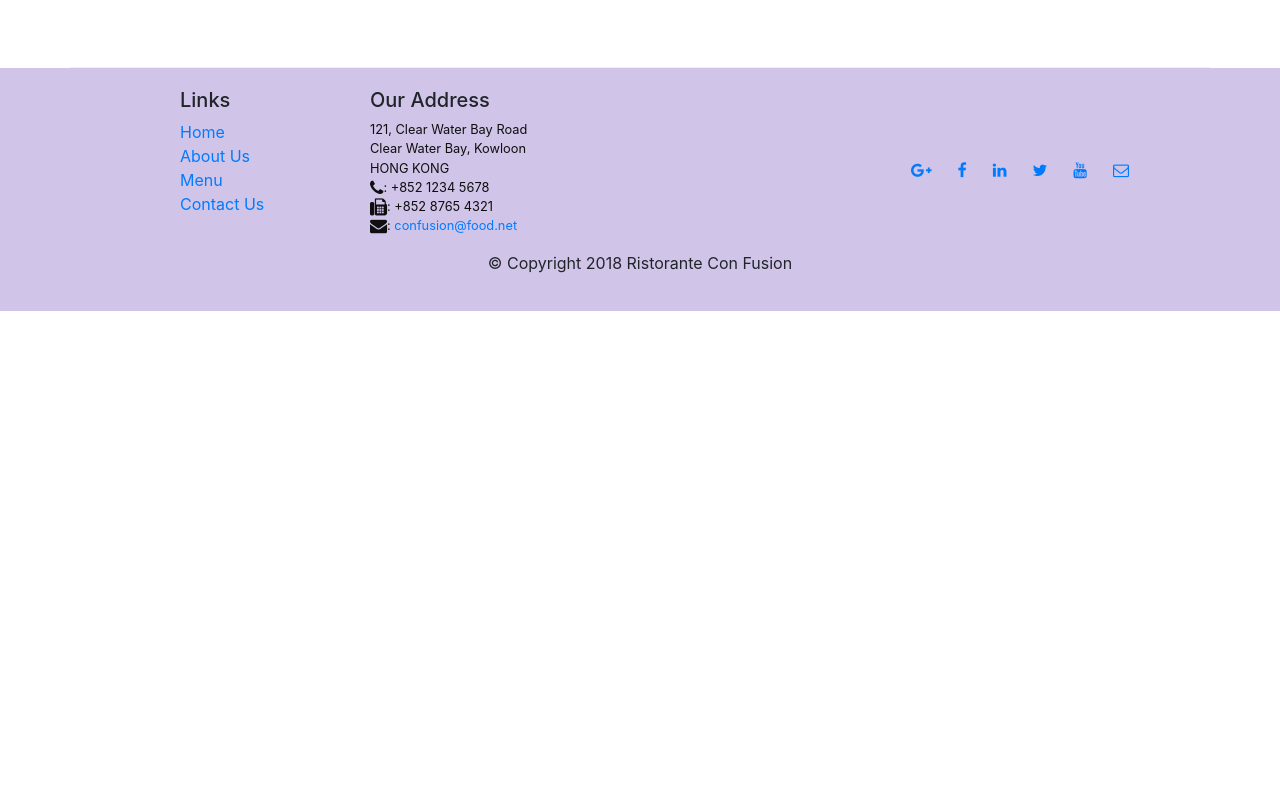
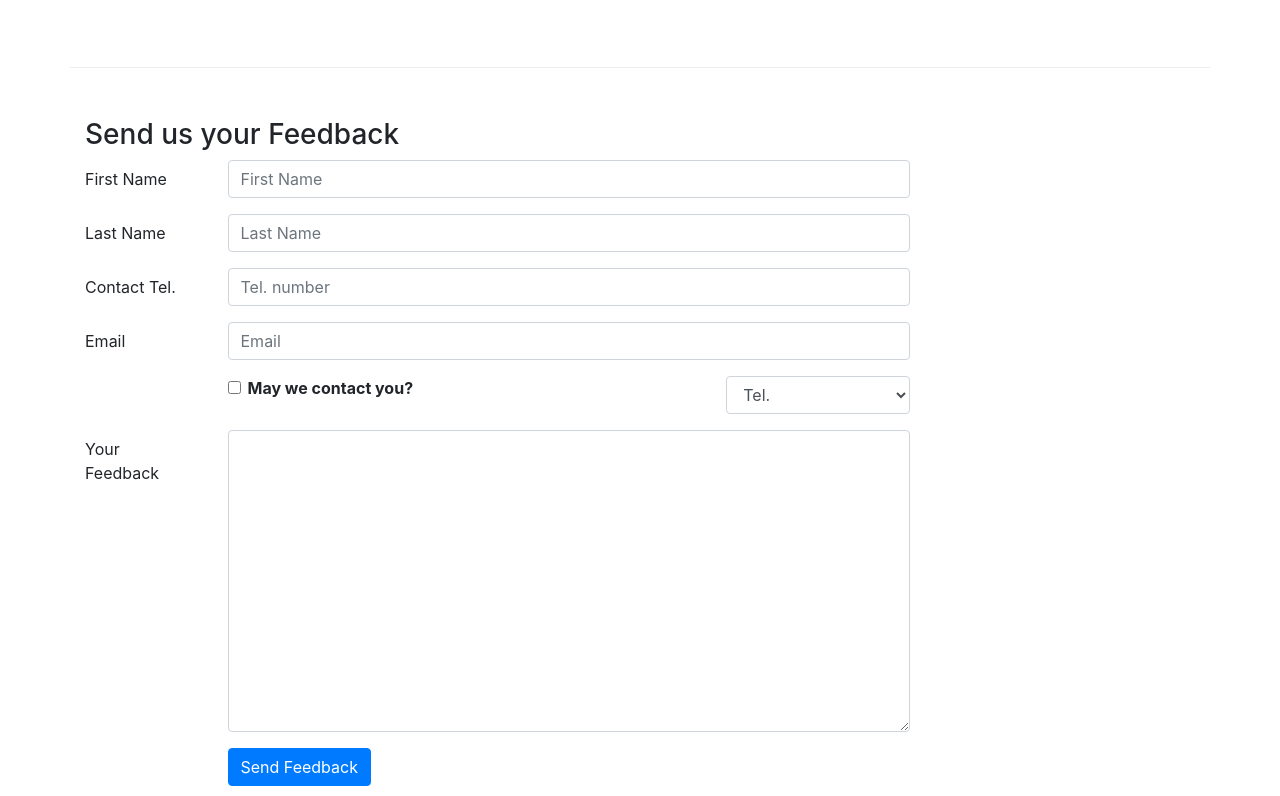
Before and after one commit to siKruger/React-Coursera, a React (Create React App) app: page /contactus in a window 1280 px wide. Shown: the part 824-1620 px from the top of the page. Before the commit the page ends 1135 px from the top, so only its background shows below. Built offline with nearby package versions, Linux system fonts and the light colour scheme.

Commit message:
Controlled Forms

```diff
--- a/src/components/ContactComponent.js
+++ b/src/components/ContactComponent.js
@@ -1,9 +1,47 @@
-import React from 'react';
-import {Breadcrumb, BreadcrumbItem} from "reactstrap";
+import React, {Component} from 'react';
+import {Breadcrumb, BreadcrumbItem, Button, Col, Form, FormGroup, Input, Label} from "reactstrap";
 import {Link} from "react-router-dom";
 
-function Contact(props) {
-    return(
+class Contact extends Component {
+
+    constructor(props) {
+        super(props);
+
+        this.state = {
+            firstname: '',
+            lastname: '',
+            telnum: '',
+            email: '',
+            agree: false,
+            contactType: 'Tel.',
+            message: ''
+        };
+
+        this.handleInputChange = this.handleInputChange.bind(this);
+        this.handleSubmit = this.handleSubmit.bind(this);
+
+    }
+
+    handleInputChange(event) {
+        const target = event.target;
+        const value = target.type === 'checkbox' ? target.checked : target.value;
+        const name = target.name;
+
+        this.setState({
+            [name]: value
+        });
+    }
+
+    handleSubmit(event) {
+        console.log('Current State is: ' + JSON.stringify(this.state));
+        alert('Current State is: ' + JSON.stringify(this.state));
+        event.preventDefault();
+    }
+
+
+
+    render() {
+        return(
         <div className="container">
             <div className="row">
                 <Breadcrumb>
@@ -15,6 +53,7 @@
                     <hr />
                 </div>
             </div>
+
             <div className="row row-content">
                 <div className="col-12">
                     <h3>Location Information</h3>
@@ -41,8 +80,90 @@
                     </div>
                 </div>
             </div>
+            <div className="row row-content">
+                <div className="col-12">
+                    <h3>Send us your Feedback</h3>
+                </div>
+                <div className="col-12 col-md-9">
+                    <Form onSubmit={this.handleSubmit}>
+                        <FormGroup row>
+                            <Label htmlFor="firstname" md={2}>First Name</Label>
+                            <Col md={10}>
+                                <Input type="text" id="firstname" name="firstname"
+                                       placeholder="First Name"
+                                       value={this.state.firstname}
+                                       onChange={this.handleInputChange} />
+                            </Col>
+                        </FormGroup>
+                        <FormGroup row>
+                            <Label htmlFor="lastname" md={2}>Last Name</Label>
+                            <Col md={10}>
+                                <Input type="text" id="lastname" name="lastname"
+                                       placeholder="Last Name"
+                                       value={this.state.lastname}
+                                       onChange={this.handleInputChange} />
+                            </Col>
+                        </FormGroup>
+                        <FormGroup row>
+                            <Label htmlFor="telnum" md={2}>Contact Tel.</Label>
+                            <Col md={10}>
+                                <Input type="tel" id="telnum" name="telnum"
+                                       placeholder="Tel. number"
+                                       value={this.state.telnum}
+                                       onChange={this.handleInputChange} />
+                            </Col>
+                        </FormGroup>
+                        <FormGroup row>
+                            <Label htmlFor="email" md={2}>Email</Label>
+                            <Col md={10}>
+                                <Input type="email" id="email" name="email"
+                                       placeholder="Email"
+                                       value={this.state.email}
+                                       onChange={this.handleInputChange} />
+                            </Col>
+                        </FormGroup>
+                        <FormGroup row>
+                            <Col md={{size: 6, offset: 2}}>
+                                <FormGroup check>
+                                    <Label check>
+                                        <Input type="checkbox"
+                                               name="agree"
+                                               checked={this.state.agree}
+                                               onChange={this.handleInputChange} /> {' '}
+                                        <strong>May we contact you?</strong>
+                                    </Label>
+                                </FormGroup>
+                            </Col>
+                            <Col md={{size: 3, offset: 1}}>
+                                <Input type="select" name="contactType"
+                                       value={this.state.contactType}
+                                       onChange={this.handleInputChange}>
+                                    <option>Tel.</option>
+                                    <option>Email</option>
+                                </Input>
+                            </Col>
+                        </FormGroup>
+                        <FormGroup row>
+                            <Label htmlFor="message" md={2}>Your Feedback</Label>
+                            <Col md={10}>
+                                <Input type="textarea" id="message" name="message"
+                                       rows="12"
+                                       value={this.state.message}
+                                       onChange={this.handleInputChange}></Input>
+                            </Col>
+                        </FormGroup>
+                        <FormGroup row>
+                            <Col md={{size: 10, offset: 2}}>
+                                <Button type="submit" color="primary">
+                                    Send Feedback
+                                </Button>
+                            </Col>
+                        </FormGroup>
+                    </Form>
+                </div>
+            </div>
         </div>
-    );
+    );}
 }
 
 export default Contact;
```
